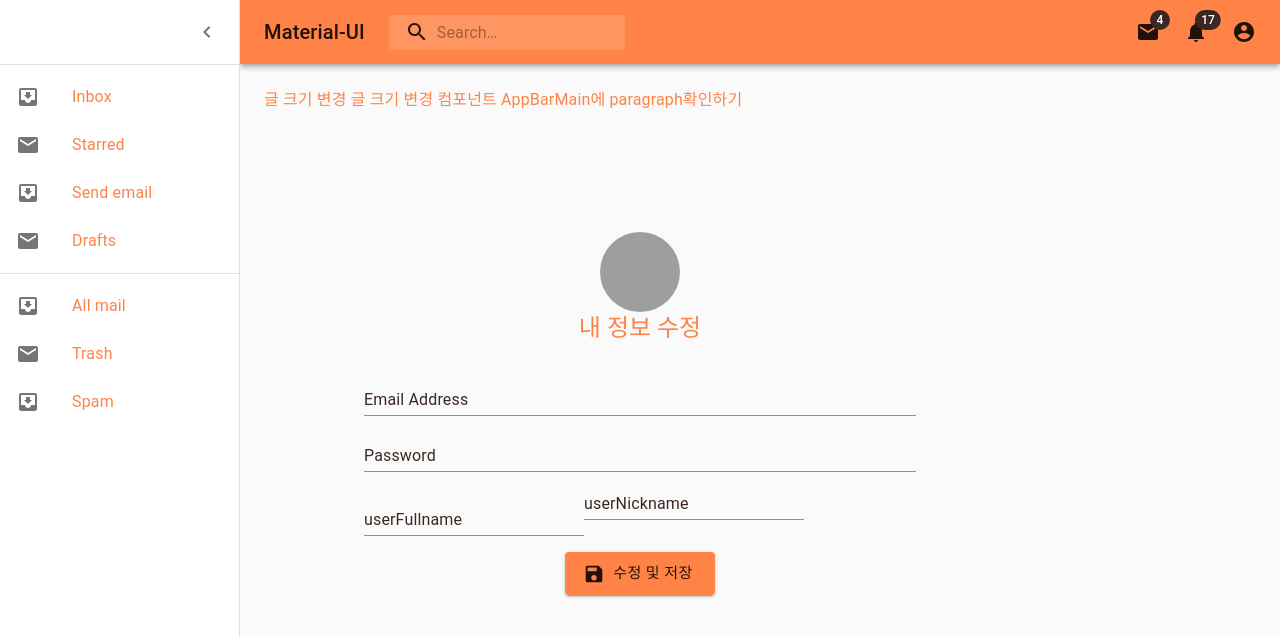
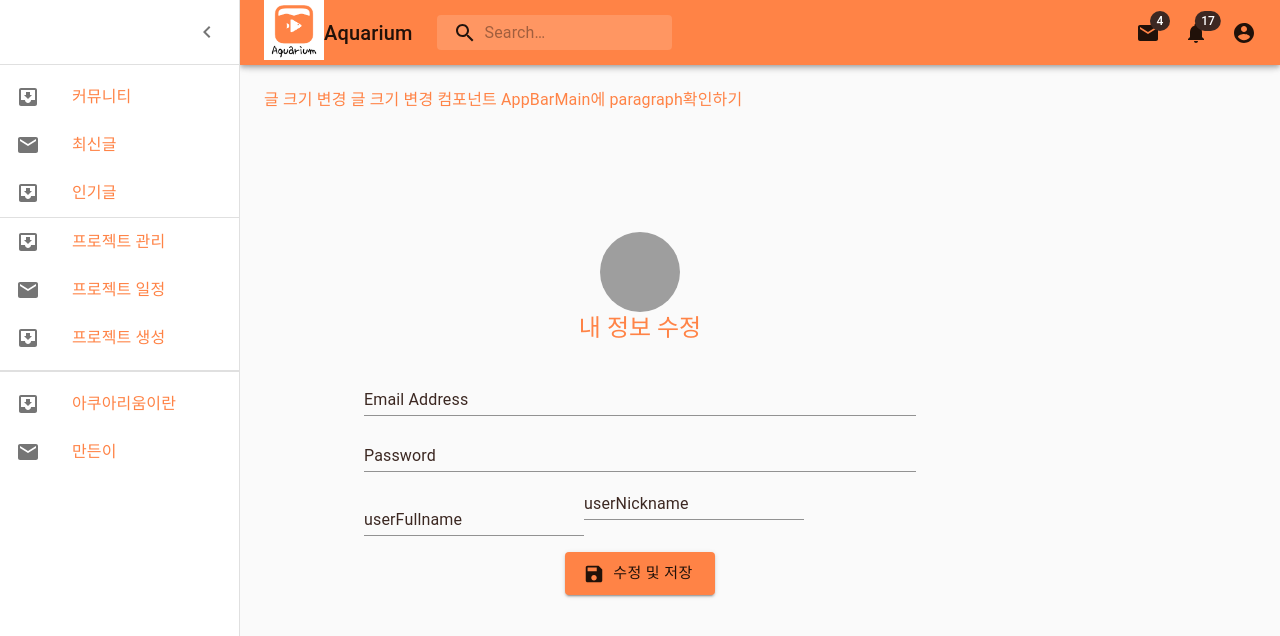
Before and after one commit to iornboard/Aquarium-Front-End, a React (Create React App) app: page /UserInfo in a window 1280 px wide. Both pictures are taken after a click on the button 36 px from the left and 32 px from the top of the page. Shown: the top 636 px of the page. Built offline with nearby package versions, Linux system fonts and the light colour scheme; no server answers; grey boxes are pictures that could not be loaded.

Commit message:
app바 수정

```diff
--- a/src/components/AppBarMain.js
+++ b/src/components/AppBarMain.js
@@ -26,6 +26,7 @@
 import NotificationsIcon from '@material-ui/icons/Notifications';
 import MoreIcon from '@material-ui/icons/MoreVert';
 import Link from '@material-ui/core/Link';
+import logo from './logo.png';
 
 const drawerWidth = 240;
 
@@ -193,10 +194,18 @@
       open={isMenuOpen}
       onClose={handleMenuClose}
     >
+
       <Link color="inherit" href="/UserInfo">
-        <MenuItem onClick={handleMenuClose}>Profile</MenuItem>
+        <MenuItem onClick={handleMenuClose}>Mypage</MenuItem>
       </Link>
-        <MenuItem onClick={handleMenuClose}>My account</MenuItem>
+
+        <MenuItem onClick={handleMenuClose}>활동내역</MenuItem>
+
+      <Link color="inherit" href="/post">
+        <MenuItem onClick={handleMenuClose}>글쓰기</MenuItem>
+      </Link>
+
+        <MenuItem onClick={handleMenuClose}>로그아웃</MenuItem>
     </Menu>
   );
 
@@ -260,8 +269,14 @@
           >
             <MenuIcon />
           </IconButton>
+          <div>
+          <Link color="inherit" href="/">
+          <img src={logo} width = "60" height="60"/>
+          </Link>
+          </div>
+
           <Typography className={classes.title} variant="h6" noWrap>
-            Material-UI
+            Aquarium
           </Typography>
           <div className={classes.search}>
             <div className={classes.searchIcon}>
@@ -328,7 +343,16 @@
         </div>
         <Divider />
         <List>
-          {['Inbox', 'Starred', 'Send email', 'Drafts'].map((text, index) => (
+          {['커뮤니티','최신글','인기글',].map((text, index) => (
+            <ListItem button key={text}>
+              <ListItemIcon>{index % 2 === 0 ? <InboxIcon /> : <MailIcon />}</ListItemIcon>
+              <ListItemText primary={text} />
+            </ListItem>
+          ))}
+
+        <Divider />
+
+          {['프로젝트 관리', '프로젝트 일정','프로젝트 생성', ].map((text, index) => (
             <ListItem button key={text}>
               <ListItemIcon>{index % 2 === 0 ? <InboxIcon /> : <MailIcon />}</ListItemIcon>
               <ListItemText primary={text} />
@@ -336,14 +360,17 @@
           ))}
         </List>
         <Divider />
+
+        <Divider />
         <List>
-          {['All mail', 'Trash', 'Spam'].map((text, index) => (
+          {['아쿠아리움이란', '만든이' ].map((text, index) => (
             <ListItem button key={text}>
               <ListItemIcon>{index % 2 === 0 ? <InboxIcon /> : <MailIcon />}</ListItemIcon>
               <ListItemText primary={text} />
             </ListItem>
           ))}
         </List>
+
       </Drawer>
       <main
         className={clsx(classes.content, {
--- a/src/pages/index.js
+++ b/src/pages/index.js
@@ -1,4 +1,4 @@
-export { default as Login } from './test/TestLogin';
+export { default as Login } from './test/TestLogin';  //signin
 export { default as SignUp } from './test/TestSignUp';
 export { default as Main } from './test/TestMain';
 export { default as Sun } from './test/TestSun';
```
Also changed, not shown: src/components/logo.png (added).
